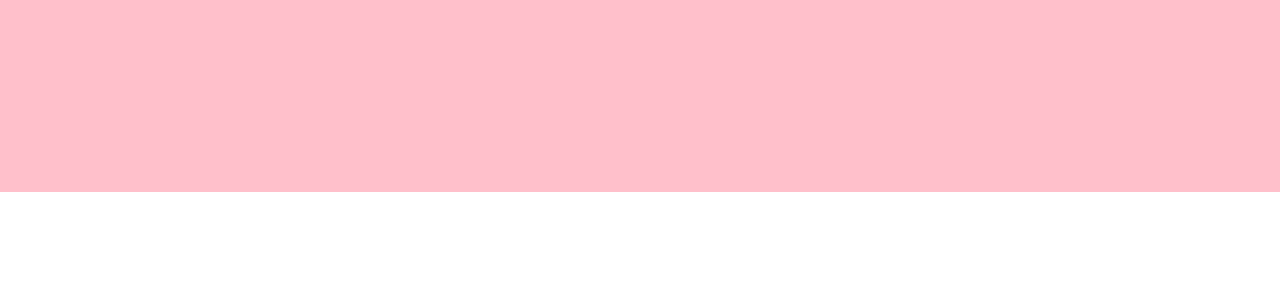
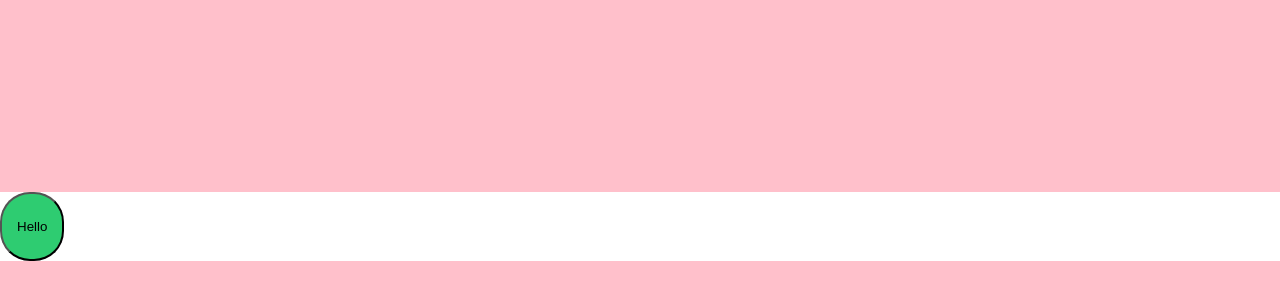
Before and after one commit to mykuromi/styled-awesomeness, a React (Create React App) app: page / in a window 1280 px wide. Shown: the part 1408-1708 px from the top of the page. Before the commit the page ends 1600 px from the top, so only its background shows below. Built offline with nearby package versions, Linux system fonts and the light colour scheme.

Commit message:
6. Theming

```diff
--- a/src/App.js
+++ b/src/App.js
@@ -1,4 +1,10 @@
-import styled, { createGlobalStyle, css, keyframes } from "styled-components";
+import styled, {
+  createGlobalStyle,
+  css,
+  keyframes,
+  ThemeProvider,
+} from "styled-components";
+import theme from "./theme";
 
 const GlobalStyle = createGlobalStyle`
   body {
@@ -31,6 +37,7 @@ function App() {
   return (
     <>
       <GlobalStyle />
+      <ThemeProvider theme={theme}>
         <Container>
           <Button>Hello</Button>
           <Button danger rotationTime={5}>
@@ -44,6 +51,10 @@ function App() {
         <Container>
           <Input placeholder="hello" />
         </Container>
+        <Container>
+          <Form />
+        </Container>
+      </ThemeProvider>
     </>
   );
 }
@@ -87,4 +98,22 @@ const rotation = keyframes`
   }
 `;
 
+const Card = styled.div`
+  background-color: white;
+`;
+
+const FormButton = styled.button`
+  border-radius: 30px;
+  padding: 25px 15px;
+  background-color: ${(props) => props.theme.successColor};
+`;
+
+const Form = () => {
+  return (
+    <Card>
+      <FormButton>Hello</FormButton>
+    </Card>
+  );
+};
+
 export default App;
--- /dev/null
+++ b/src/theme.js
@@ -0,0 +1,7 @@
+const theme = {
+  mainColor: "#3498db",
+  dangerColor: "#e74c3c",
+  successColor: "#2ecc71",
+};
+
+export default theme;
```
Lines whose indentation alone changed are shown as unchanged.
